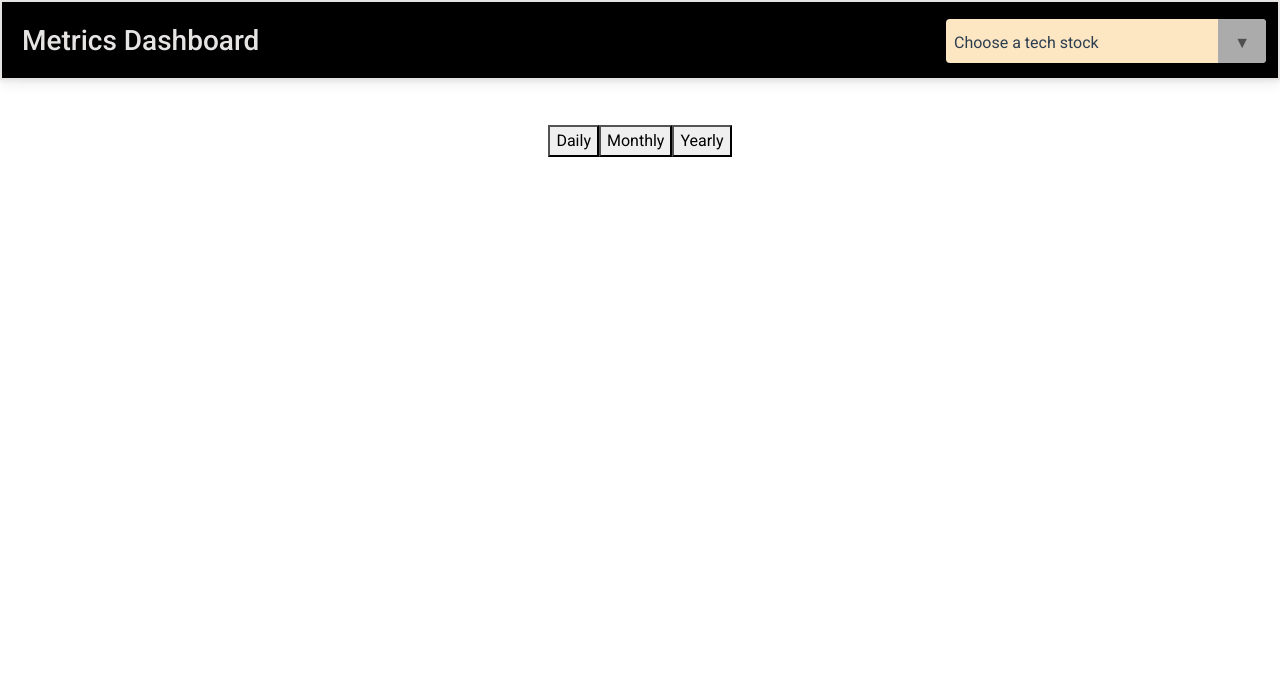
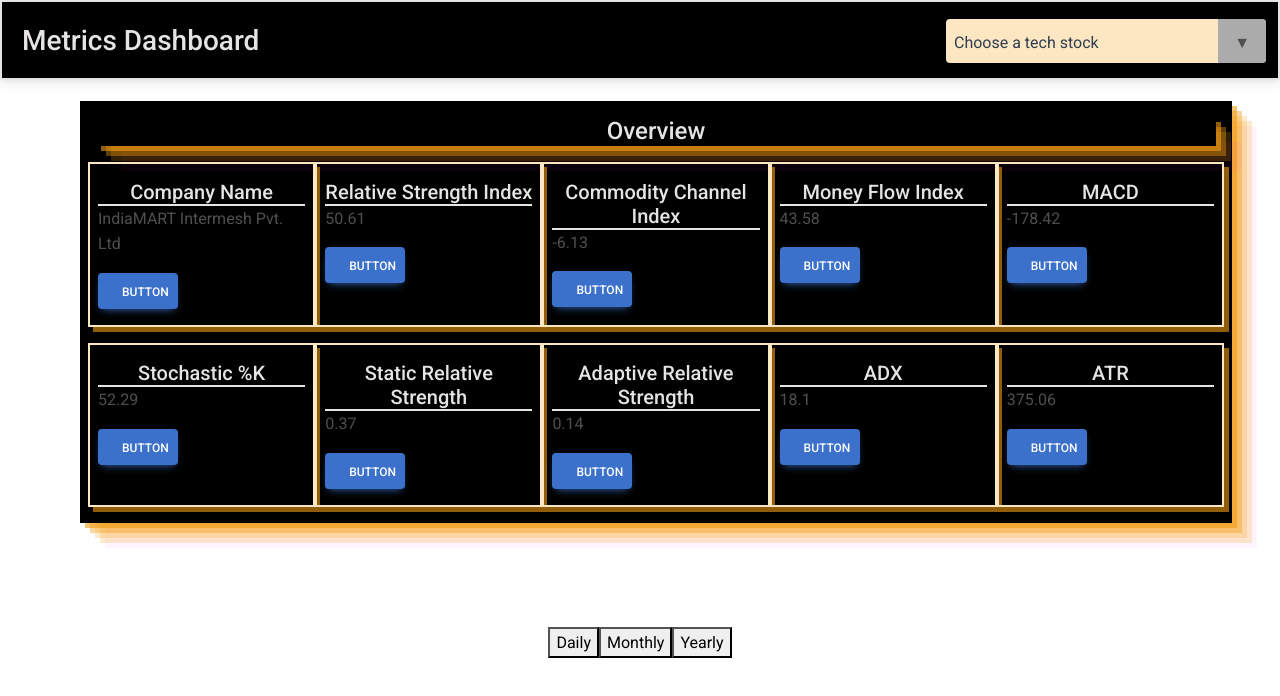
Before and after one commit to KomeOn/metrics_Dashboard, a React (Create React App) app: page / in a window 1280 px wide. Shown: the top 696 px of the page. Built offline with nearby package versions, Linux system fonts and the light colour scheme.

Commit message:
company overview

```diff
--- /dev/null
+++ b/src/Components/CompanyOverview/Card.js
@@ -0,0 +1,17 @@
+import React from 'react';
+import '../../css/company.css'
+
+function Card(props) {
+    console.log("props",props)
+    return (
+        <div class="col">
+            <div class="card1">
+                <h5 class="card-title text-center">{props.key1}</h5>
+                <p class="card-text">{props.value1}</p>
+                <button type="button" class="btn btn-primary">Button</button>
+            </div>
+        </div>
+    );
+}
+
+export default Card;
--- a/src/Components/CompanyOverview/CompanyOverview.jsx
+++ b/src/Components/CompanyOverview/CompanyOverview.jsx
@@ -1,10 +1,28 @@
 import React from 'react';
 import '../../css/company.css'
+import {staticData} from '../../static/static_data';
+import Card from './Card';
+
+function retrieveCompanyData(name) {
+    let result = staticData.filter((obj)=>{
+        if(obj && obj["Company Name"]==name) {
+            return obj
+        }
+    })
+    return result;
+}
 
 function CompanyOverview(props) {
+    let result = retrieveCompanyData("IndiaMART Intermesh Pvt. Ltd");
+    let entries = result ? Object.entries(result[0]):''
     return (
-        <div>
-
+        <div class="company">
+            <h1 class="mb-3 text-center">Overview</h1>
+            <div class="row row-cols-1 row-cols-md-5 g-3">
+                {entries && entries.map((item)=> {
+                    return <Card key1={item[0]} value1={item[1]}/>
+                })}
+            </div>
         </div>
     );
 }
--- a/src/Components/HistoricalComponent/historical_data_fetch.jsx
+++ b/src/Components/HistoricalComponent/historical_data_fetch.jsx
@@ -28,7 +28,7 @@ export default class HistoricalDataFetch extends React.Component {
     }
 
     handleChange(e) {
-        console.log(e.target.value);
+        // console.log(e.target.value);
         this.fetchData(e, e.target.value);
     }
 
--- a/src/css/company.css
+++ b/src/css/company.css
@@ -0,0 +1,29 @@
+.card1 button{
+    width: 5rem;
+}
+.card1 {
+    background-color: black;
+
+}
+.company{
+    background-color: black;
+    width: 90%;
+    padding: 1rem;
+    margin: 5rem;
+    box-shadow: rgba(243, 156, 18, 0.6) 5px 5px, rgba(243, 156, 18, 0.4) 10px 10px, rgba(243, 156, 18, 0.2) 15px 15px, rgba(243, 156, 18, 0.2) 20px 20px, rgba(240, 46, 170, 0.05) 25px 25px;
+}
+.mb-3 {
+    color:rgb(230, 227, 227);
+    font-size:x-large;
+    box-shadow: rgba(243, 156, 18, 0.6) 5px 5px, rgba(243, 156, 18, 0.4) 10px 10px, rgba(243, 156, 18, 0.2) 15px 15px, rgba(240, 46, 170, 0.05) 25px 25px;
+}
+.col {
+    border: 2px solid #fde6c2;
+    margin-top: 1rem;
+    padding: 1rem;
+    box-shadow: rgba(243, 156, 18, 0.6) 5px 5px;
+}
+.card1 h5{
+    color:rgb(230, 227, 227);
+    border-bottom: 2px solid rgb(230, 227, 227);
+}
--- a/src/css/header.css
+++ b/src/css/header.css
@@ -20,7 +20,7 @@
     border: 2px solid rgb(230, 227, 227);
     background: black;
 }
-/* body {background-color: black;} */
+
 /* Reset Select */
 select {
     -webkit-appearance: none;
--- a/src/index.css
+++ b/src/index.css
@@ -14,4 +14,5 @@ code {
 
 body {
   font-family: Roboto, Helvetica, Arial, sans-serif;
+  background-color: black;
 }
--- a/src/static/static_data.js
+++ b/src/static/static_data.js
@@ -1,6 +1,6 @@
 export const staticData = [
     {
-        "Company Name" : "IndiaMART",
+        "Company Name" : "IndiaMART Intermesh Pvt. Ltd",
         "Relative Strength Index" : 50.61,
         "Commodity Channel Index" : -6.13,
         "Money Flow Index" : 43.58,
@@ -12,7 +12,7 @@ export const staticData = [
         "ATR" : 375.06
     },
     {
-        "Company Name" : "TCS",
+        "Company Name" : "Tata Consultancy Services (TCS)",
         "Relative Strength Index" : 46.61,
         "Commodity Channel Index" : -50.14,
         "Money Flow Index" : 47.36,
@@ -24,7 +24,7 @@ export const staticData = [
         "ATR" : 56.9
     },
     {
-        "Company Name" : "HCL",
+        "Company Name" : "HCL Technologies",
         "Relative Strength Index" : 48.08,
         "Commodity Channel Index" : 55.88,
         "Money Flow Index" : 66.45,
@@ -46,5 +46,30 @@ export const staticData = [
         "Adaptive Relative Strength" : -0.08,
         "ADX" : 11.06,
         "ATR" : 23.26
-    }
+    },
+    {
+        "Company Name" : "International Business Machines(IBM)",
+        "Relative Strength Index" : 53.63,
+        "Commodity Channel Index" : 99.88,
+        "Money Flow Index" : 67.49,
+        "MACD" : -14.97,
+        "Stochastic %K" : 89.63,
+        "Static Relative Strength" : 0.04,
+        "Adaptive Relative Strength" : -0.04,
+        "ADX" : 17.06,
+        "ATR" : 23.26
+    },
+    {
+        "Company Name" : "Infosys Limited",
+        "Relative Strength Index" : 76.45,
+        "Commodity Channel Index" : 67.88,
+        "Money Flow Index" : 65.98,
+        "MACD" : -10.97,
+        "Stochastic %K" : 104.63,
+        "Static Relative Strength" : 0.02,
+        "Adaptive Relative Strength" : -0.16,
+        "ADX" : 13.32,
+        "ATR" : 31.27
+    },
+
 ];
```
